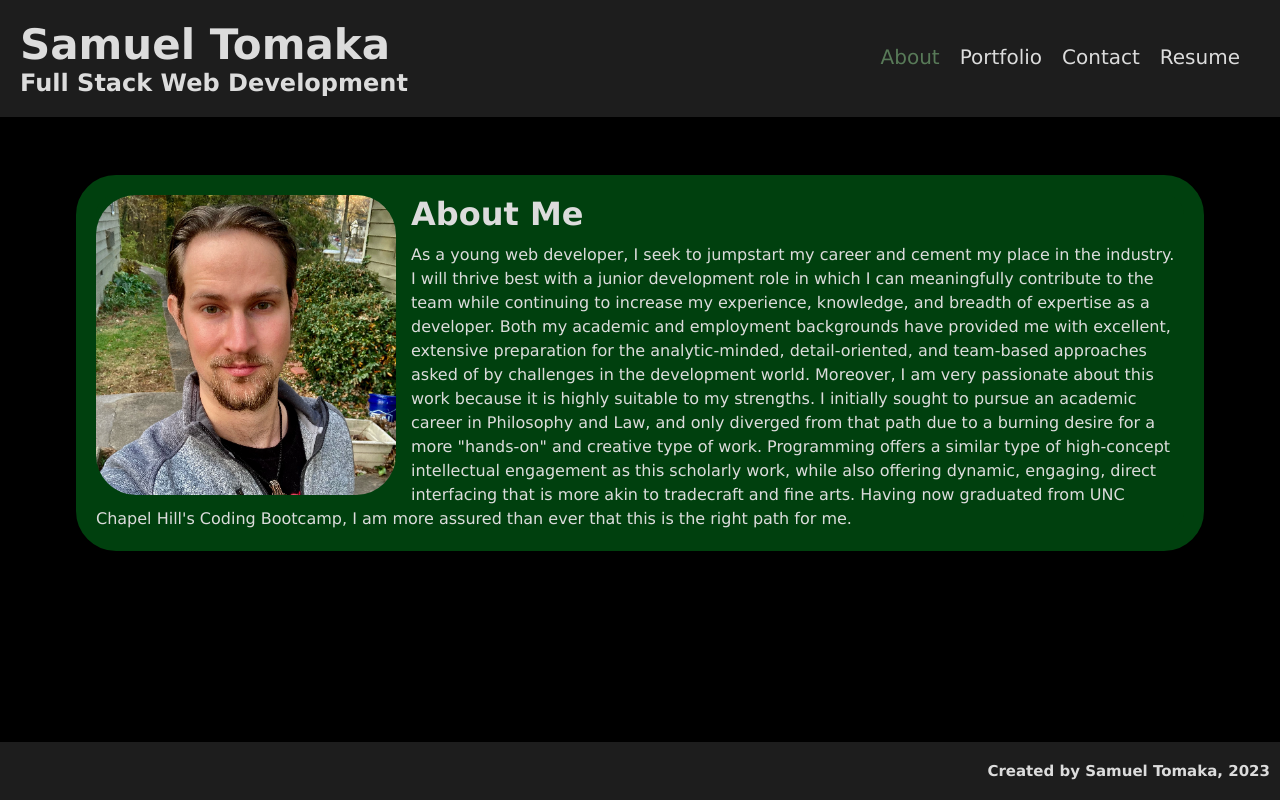
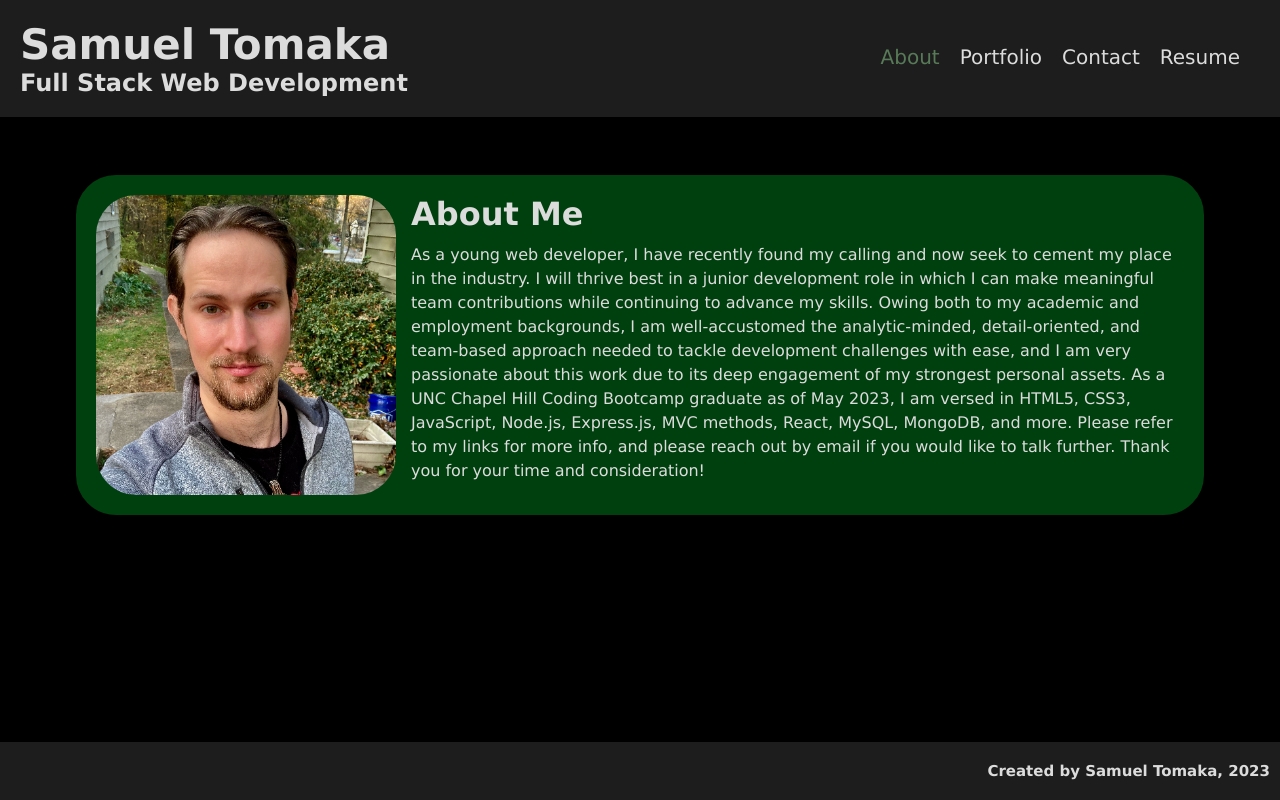
Before and after one commit to altavada/portfolio-with-react, a React (Create React App) app: page / in a window 1280 px wide. Built offline with nearby package versions, Linux system fonts and the light colour scheme.

Commit message:
Bio update

```diff
--- a/src/components/sections/About.js
+++ b/src/components/sections/About.js
@@ -6,31 +6,24 @@ export default function About() {
     <div className="main">
       <section className="firstsection" id="about">
         <div className="bio">
-          <img
-            src={cestMoi}
-            alt="Sam Tomaka professional headshot."
-          ></img>
+          <img src={cestMoi} alt="Sam Tomaka professional headshot."></img>
           <div>
             <h2>About Me</h2>
             <p>
-              As a young web developer, I seek to jumpstart my career and cement
-              my place in the industry. I will thrive best with a junior
-              development role in which I can meaningfully contribute to the
-              team while continuing to increase my experience, knowledge, and
-              breadth of expertise as a developer. Both my academic and
-              employment backgrounds have provided me with excellent, extensive
-              preparation for the analytic-minded, detail-oriented, and
-              team-based approaches asked of by challenges in the development
-              world. Moreover, I am very passionate about this work because it
-              is highly suitable to my strengths. I initially sought to pursue
-              an academic career in Philosophy and Law, and only diverged from
-              that path due to a burning desire for a more "hands-on" and
-              creative type of work. Programming offers a similar type of
-              high-concept intellectual engagement as this scholarly work, while
-              also offering dynamic, engaging, direct interfacing that is more
-              akin to tradecraft and fine arts. Having now graduated from UNC
-              Chapel Hill's Coding Bootcamp, I am more assured than ever that
-              this is the right path for me.
+              As a young web developer, I have recently found my calling and now
+              seek to cement my place in the industry. I will thrive best in a
+              junior development role in which I can make meaningful team
+              contributions while continuing to advance my skills. Owing both to
+              my academic and employment backgrounds, I am well-accustomed the
+              analytic-minded, detail-oriented, and team-based approach needed
+              to tackle development challenges with ease, and I am very
+              passionate about this work due to its deep engagement of my
+              strongest personal assets. As a UNC Chapel Hill Coding Bootcamp
+              graduate as of May 2023, I am versed in HTML5, CSS3, JavaScript,
+              Node.js, Express.js, MVC methods, React, MySQL, MongoDB, and more.
+              Please refer to my links for more info, and please reach out by
+              email if you would like to talk further. Thank you for your time
+              and consideration!
             </p>
           </div>
         </div>
```
